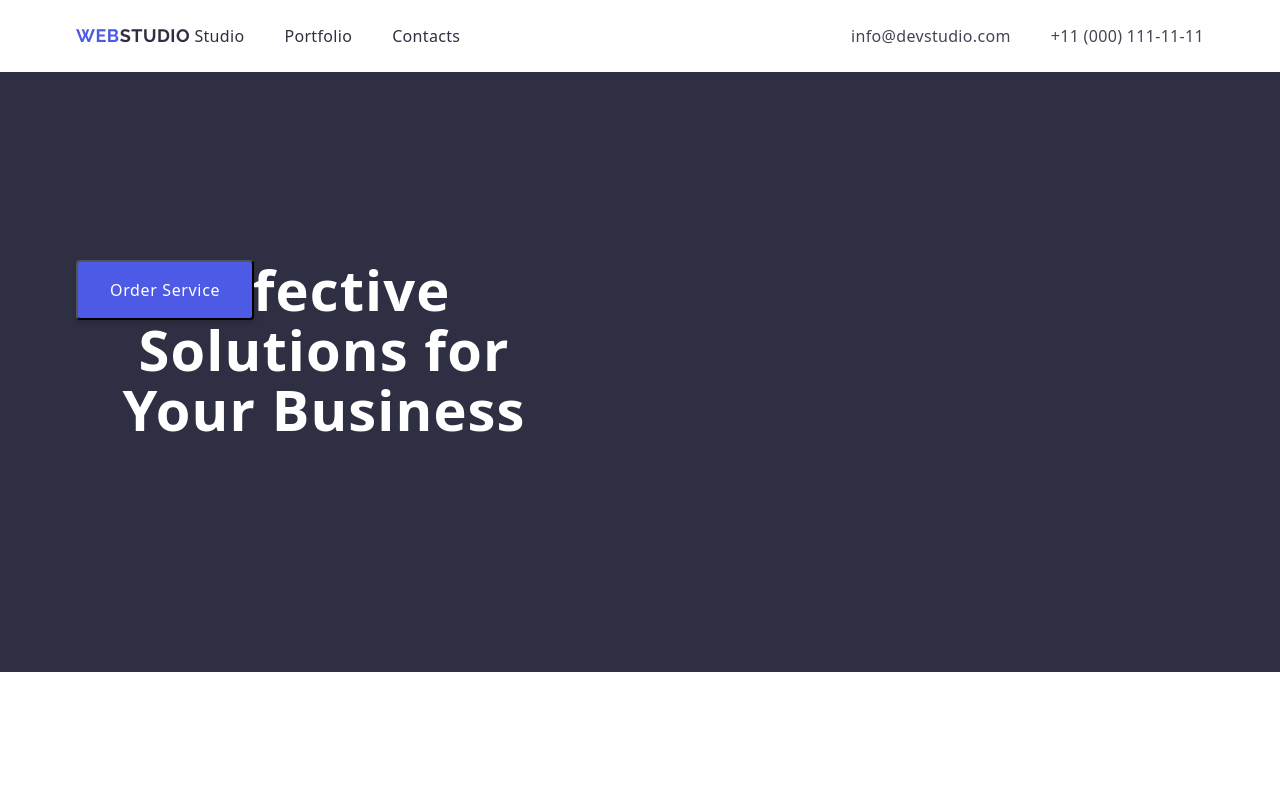
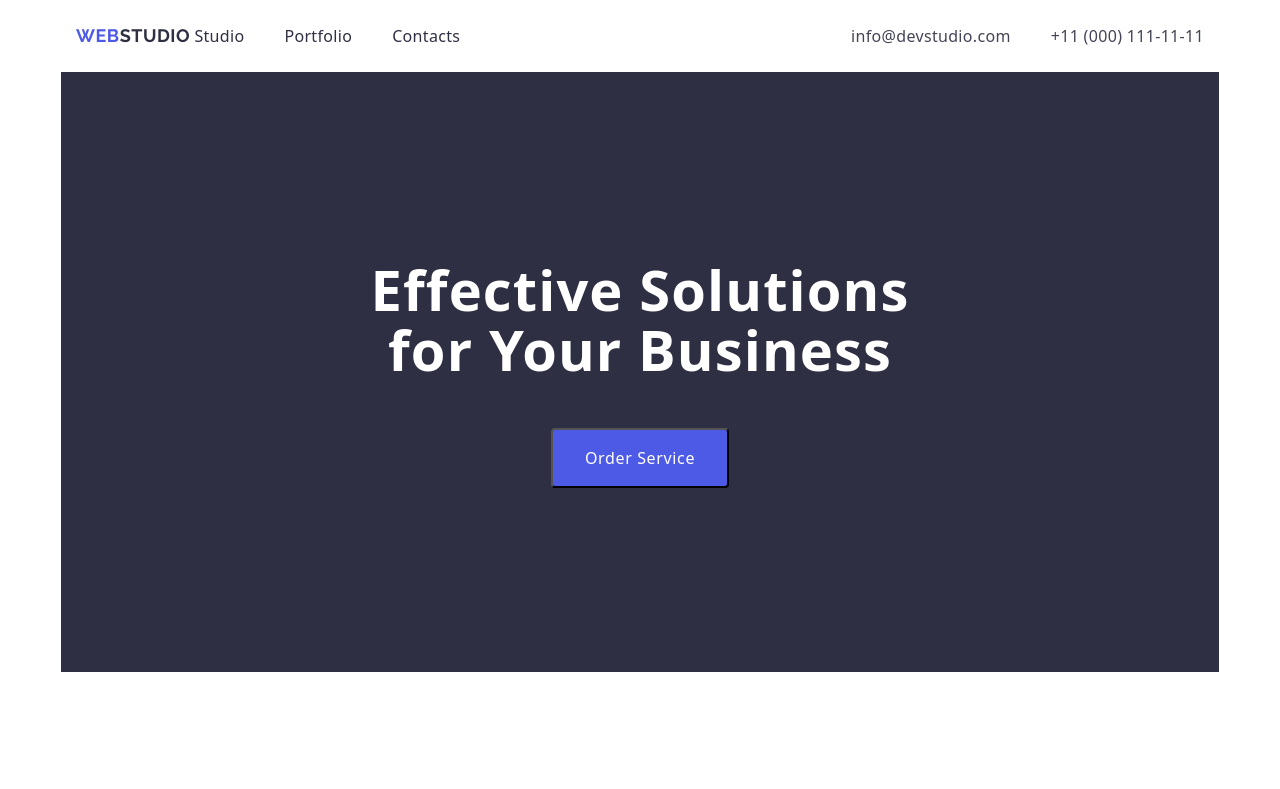
Before and after one commit to irynahamoum/goit-markup-hw-03-old, a plain HTML site: page index.html in a window 1280 px wide. Shown: the top 789 px of the page. Drawn offline with nearby package versions, Linux system fonts and the light colour scheme.

Commit message:
footer styles

```diff
--- a/css/styles.css
+++ b/css/styles.css
@@ -122,35 +122,26 @@ img {
   background: var(--NAVY-BLUE, #2e2f42);
   width: 100%;
   height: 600px;
-  flex-shrink: 0;
-  margin:0 auto;
-   /* display: flex;
-  flex-direction: column;
-  align-items: center; */
-}
-/*
-.baner-container {
+  margin: 0 auto;
+  text-align: center;
   display: flex;
   flex-direction: column;
   align-items: center;
-
-} */
+}
 
 .baner-title {
   text-align: center;
-  color: var(--WHITE, #fff);
+  color: #fff;
   font-size: 56px;
   font-weight: 700;
   line-height: 1.07; /* 107.143% */
   letter-spacing: 0.02em;
-  max-width: 496px;
-  max-height: 120px;
-  margin 0 auto;
+  margin-bottom: 48px;
   padding-top: 188px;
 }
 
 .baner-button {
-  background: var(--IRIS, #4d5ae5);
+  background: #4d5ae5;
   color: #ffffff;
   cursor: pointer;
   font-weight: 500;
@@ -158,12 +149,9 @@ img {
   letter-spacing: 0.04em;
   text-transform: capitalize;
   font-size: 16px;
-  display: inline-flex;
+  display: block;
   padding: 16px 32px;
-  align-items: flex-start;
-  gap: 10px;
   border-radius: 4px;
-  box-shadow: 0px 4px 4px 0px rgba(0, 0, 0, 0.15);
 }
 
 .baner-button:hover,
@@ -175,12 +163,11 @@ img {
   background: #fff;
   padding-top: 120px;
   padding-bottom: 120px;
-
 }
 
-.about-element{
+.about-element {
   display: flex;
-  width: calc((100%-24*3)/4);
+  width: calc((100%-24 * 3) / 4);
   gap: 24px;
 }
 
@@ -193,7 +180,6 @@ img {
   padding-bottom: 4px;
 }
 
-
 .about-text {
   color: var(--SLATE, #434455);
   font-size: 16px;
@@ -204,7 +190,7 @@ img {
 .team-container {
   background: var(--CLOUD, #f4f4fd);
   padding-top: 120px;
-    padding-bottom: 120px;
+  padding-bottom: 120px;
 }
 
 .team-title {
@@ -270,7 +256,7 @@ img {
   text-transform: capitalize;
 }
 
-.portfolio-card-list{
+.portfolio-card-list {
   display: flex;
   flex-wrap: wrap;
   gap: 48px 24px;
@@ -278,14 +264,13 @@ img {
 
 .portfolio-card {
   background: var(--WHITE, #fff);
-  width: calc((100%-24*2)/3);
-
+  width: calc((100%-24 * 2) / 3);
 }
 
-.portfolio-info{
-padding-top: 32px;
-padding-bottom: 32px;
-gap: 4px;
+.portfolio-info {
+  padding-top: 32px;
+  padding-bottom: 32px;
+  gap: 4px;
 }
 
 .portfolio-card-title {
@@ -305,6 +290,12 @@ gap: 4px;
 
 .footer-container {
   background: var(--NAVY-BLUE, #2e2f42);
+  display: flex;
+  flex-direction: column;
+  height: 312px;
+  width: 100%;
+  padding-top: 100px;
+  padding-bottom: 100px;
 }
 
 .footer-logo {
@@ -323,8 +314,11 @@ gap: 4px;
 }
 
 .footer-text {
+  padding-top: 18px;
   color: var(--CLOUD, #f4f4fd);
   font-size: 16px;
   line-height: 1.5; /* 150% */
   letter-spacing: 0.02em;
+  width: 264px;
+  height: 72px;
 }
--- a/index.html
+++ b/index.html
@@ -59,9 +59,9 @@
       </div>
     </header>
     <main>
-      <section class="baner">
-        <div class="container">
-          <h1 class="baner-title">Effective Solutions for Your Business</h1>
+      <section>
+        <div class="baner container">
+          <h1 class="baner-title">Effective Solutions<br/> for Your Business</h1>
           <button type="button" class="baner-button">order service</button>
         </div>
       </section>
```
